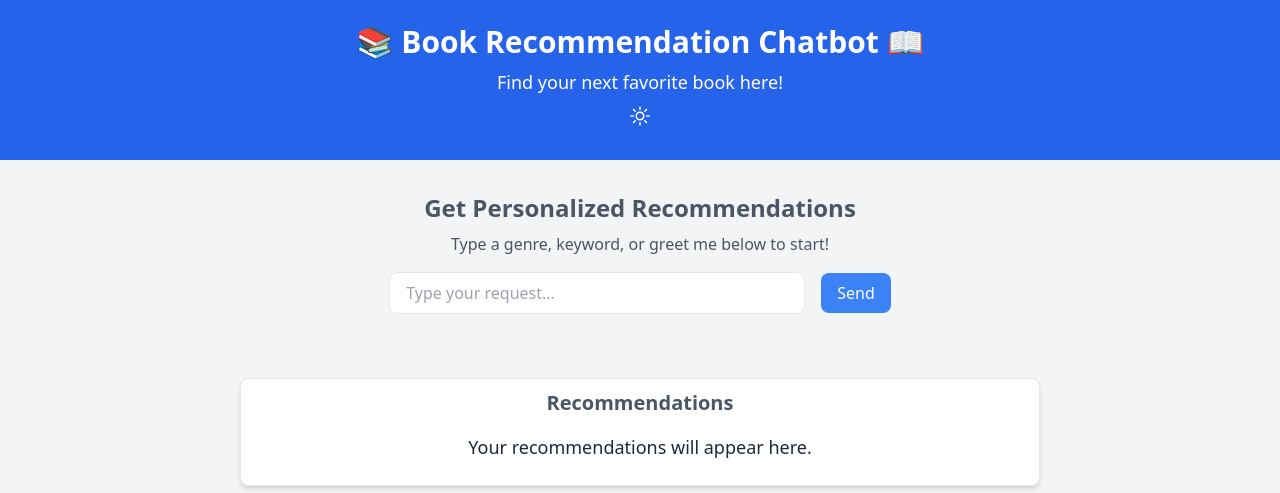
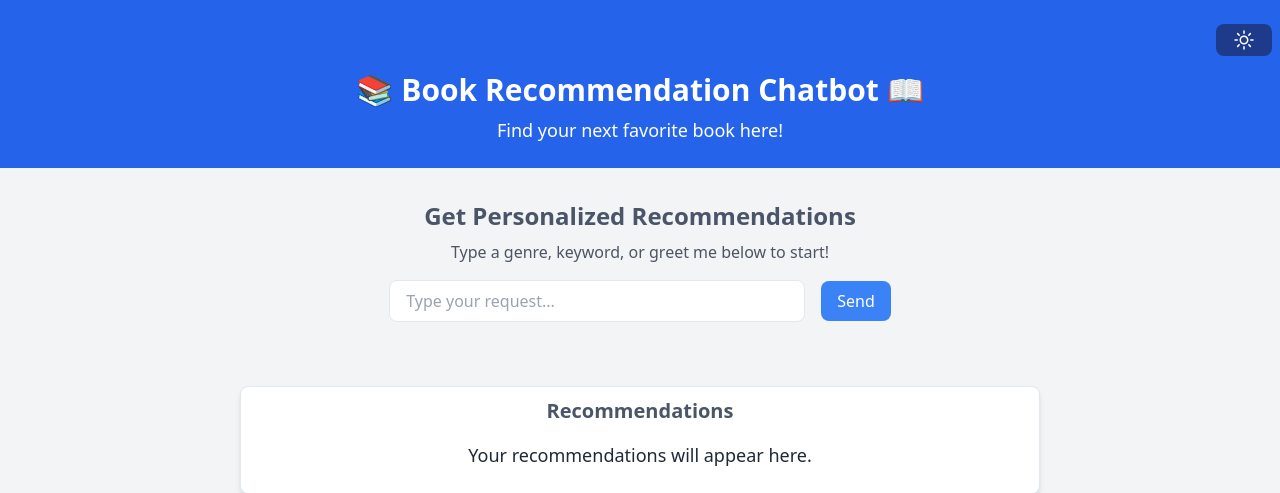
Before and after one commit to IMPANAS123/Book-Recommendation-System, a Flask app: page / in a window 1280 px wide. Shown: the top 493 px of the page. Run offline with Flask 3, Linux system fonts and the light colour scheme; parts of the project's set-up code (start-up, migrations or seed data) failed here and were passed over; some libraries are stand-ins or nearby versions.

Commit message:
Update index.html

```diff
--- a/templates/index.html
+++ b/templates/index.html
@@ -168,13 +168,17 @@
 
 <body class="bg-gray-100 text-gray-800 h-screen flex flex-col">
   <!-- Header Section -->
+
   <header class="bg-blue-600 text-white text-center py-6">
+    <div class="w-full mb-4 flex justify-end items-end">
+      <button id="ldBtn" class="duration-300 delay-150 hover:delay-300 ease-in-out mr-2 pl-4 pr-4 pt-1  pb-1 bg-blue-900 rounded-lg items-end">
+        <svg xmlns="http://www.w3.org/2000/svg" fill="none" viewBox="0 0 24 24" stroke-width="1.5" stroke="currentColor" class="size-6 text-white">
+          <path stroke-linecap="round" stroke-linejoin="round" d="M12 3v2.25m6.364.386-1.591 1.591M21 12h-2.25m-.386 6.364-1.591-1.591M12 18.75V21m-4.773-4.227-1.591 1.591M5.25 12H3m4.227-4.773L5.636 5.636M15.75 12a3.75 3.75 0 1 1-7.5 0 3.75 3.75 0 0 1 7.5 0Z" />
+        </svg>
+      </button>
+    </div>
     <h1 class="text-3xl font-bold">📚 Book Recommendation Chatbot 📖</h1>
     <p class="mt-2 text-lg">Find your next favorite book here!</p>
-    <button id="ldBtn" class="duration-300 delay-150 hover:delay-300 ease-in-out p-2 bg-blue-600 rounded-lg items-end">
-      <svg xmlns="http://www.w3.org/2000/svg" fill="none" viewBox="0 0 24 24" stroke-width="1.5" stroke="currentColor" class="size-6 text-white">
-        <path stroke-linecap="round" stroke-linejoin="round" d="M12 3v2.25m6.364.386-1.591 1.591M21 12h-2.25m-.386 6.364-1.591-1.591M12 18.75V21m-4.773-4.227-1.591 1.591M5.25 12H3m4.227-4.773L5.636 5.636M15.75 12a3.75 3.75 0 1 1-7.5 0 3.75 3.75 0 0 1 7.5 0Z" />
-      </svg>
   </header>
 
   <!-- Main Content Section -->
@@ -239,7 +243,7 @@
             bodyy.style.backgroundColor = "white";
             bodyy.style.color = "black";
             bttn.innerHTML = `
-                <svg xmlns="http://www.w3.org/2000/svg" fill="none" viewBox="0 0 24 24" stroke-width="1.5" stroke="currentColor" class="size-6 text-black">
+                <svg xmlns="http://www.w3.org/2000/svg" fill="none" viewBox="0 0 24 24" stroke-width="1.5" stroke="currentColor" class="size-6 text-white">
                     <path stroke-linecap="round" stroke-linejoin="round" d="M12 3v2.25m6.364.386-1.591 1.591M21 12h-2.25m-.386 6.364-1.591-1.591M12 18.75V21m-4.773-4.227-1.591 1.591M5.25 12H3m4.227-4.773L5.636 5.636M15.75 12a3.75 3.75 0 1 1-7.5 0 3.75 3.75 0 0 1 7.5 0Z" />
                 </svg>`;
         }
```
